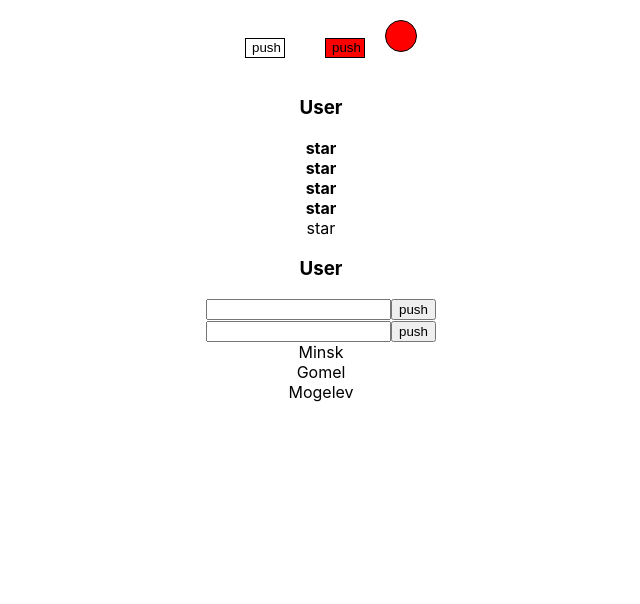
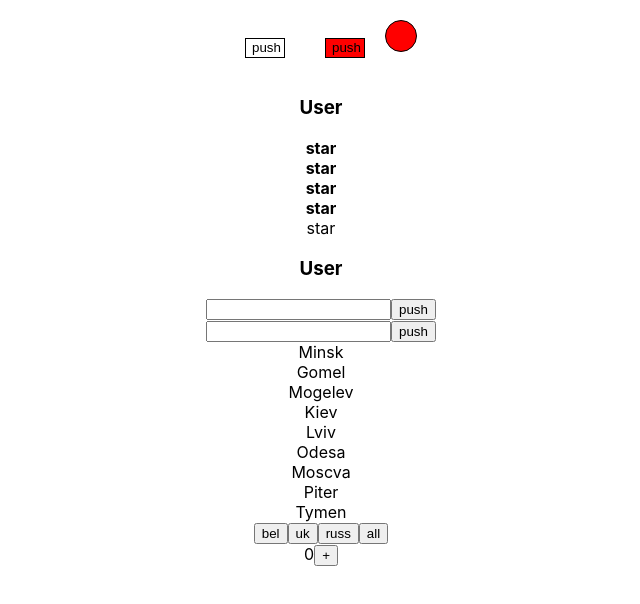
Before and after one commit to Mr-andrei/Trainreactcobzdacacproso, a React (Create React App) app: page / in a window 1280 px wide. Shown: the top 604 px of the page, without its empty margins (319-959 px from the left). Built offline with nearby package versions, Linux system fonts and the light colour scheme.

Commit message:
next commit

```diff
--- a/src/App.tsx
+++ b/src/App.tsx
@@ -1,50 +1,20 @@
 import React, {useState} from 'react';
-import logo from './logo.svg';
+
 import './App.css';
 import {MyPush} from './components/OnOff/OnOff'
 import {Accordion} from "./components/accordion";
-import {Rating} from "./components/Rating";
+
 import {NewRating, ratingValueTupe} from "./components/NewRating";
 import {NewAccordion} from "./components/Newaccordion";
 import {Input, InputRef} from "./components/input";
-import {Select} from "./components/Select";
+import Select from "./components/Select";
 
 
-export type oneCity = {
-    id: number
-    title: string
-}
-type typeOfCountry = Array<oneCity>
+
 
 
 function App() {
 
-
-
-
-    const [myCountry, setmyCountry] = useState<Array<oneCity>>([
-        {id: 2, title: "Minsk"},
-        {id: 2, title: "Gomel"},
-        {id: 2, title: "Mogelev"},
-        {id: 1, title: "Kiev"},
-        {id: 1, title: "Lviv"},
-        {id: 1, title: "Odesa"},
-        {id: 3, title: "Moscva"},
-        {id: 3, title: "Piter"},
-        {id: 3, title: "Tymen"},
-    ])
-
-    const [valueCountry, setValueCountry] = useState(false)
-
-   const openCountruList =( ) => {
-        setValueCountry(!valueCountry)
-    }
-    /*
-    const addContry = (title:string) => {
-        let newCountry = {id : 6, title: title}
-        setmyCountry([newCountry, ...myCountry])
-
-    }*/
 
 
     const [star, setStart] = useState<ratingValueTupe>(4)
@@ -60,9 +30,7 @@ function App() {
             <Input/>
             <InputRef/>
             <Select
-                myData={myCountry}
-                valueCountry={valueCountry}
-                openCountruList={openCountruList}
+
             />
         </div>
     );
--- a/src/components/Select.tsx
+++ b/src/components/Select.tsx
@@ -1,30 +1,82 @@
-import {oneCity} from "../App";
-import {ChangeEvent, useState} from "react";
+
+import {useState} from "react";
 
 
-type selectPropsType = {
-    myData: Array<oneCity>
-    openCountruList: () => void
-    valueCountry:boolean
+// type poropstype ={
+//     newCountry:Array<oneCity>
+//     countryFilter: (type:string)=> void
+// }
 
+
+export type oneCity = {
+    id: number
+    title: string
 }
-
-export const Select = ({myData, openCountruList, valueCountry}: selectPropsType) => {
 
 
 
 
 
 
+const Select = ( ) => {
+
+    const [myCountry, setmyCountry] = useState<Array<oneCity>>([
+        {id: 2, title: "Minsk"},
+        {id: 2, title: "Gomel"},
+        {id: 2, title: "Mogelev"},
+        {id: 1, title: "Kiev"},
+        {id: 1, title: "Lviv"},
+        {id: 1, title: "Odesa"},
+        {id: 3, title: "Moscva"},
+        {id: 3, title: "Piter"},
+        {id: 3, title: "Tymen"},
+    ])
+
+    const [count, setCount] = useState<number>(0)
+
+    const [countryFilter, setCountryFilter] = useState("")
+    //
+    let newCountry = myCountry
+    if (countryFilter === "bel") {
+        newCountry = myCountry.filter(f => f.id === 2)
+
+    }
+    if (countryFilter === "uk") {
+        newCountry = myCountry.filter(f => f.id === 1)
+    }
+    if (countryFilter === "russ") {
+        newCountry = myCountry.filter(f => f.id === 3)
+    }
+    if (countryFilter === "all") {
+        newCountry = myCountry.filter(f => f)
+    }
 
 
+  let  countryOfFilter = newCountry.map((m,i) => <div key={i}>{m.title}</div>)
 
-    let Data = myData.map(f => {
-        return( f.id === 2 ? <div>{f.title}</div> : "")})
-    return (
-        <div>
-            {Data}
-        </div>
+
+    const countPlus =()=> {
+        setCount(count+1)
+        console.log("count+")
+    }
+    const filterBel =()=> {
+        setCountryFilter("bel")
+        console.log("filter")
+    }
+
+    return(
+        <div>{countryOfFilter}
+        <button onClick={filterBel} > bel </button>
+        <button onClick={()=> setCountryFilter("uk")} > uk </button>
+        <button onClick={()=> setCountryFilter("russ")} > russ </button>
+        <button onClick={()=> setCountryFilter("all")} > all </button>
+      <div>
+            <span>{count}</span>
+            <button onClick={countPlus} >+</button>
+      </div>
+      </div>
 
     )
 }
+
+export default Select
```
